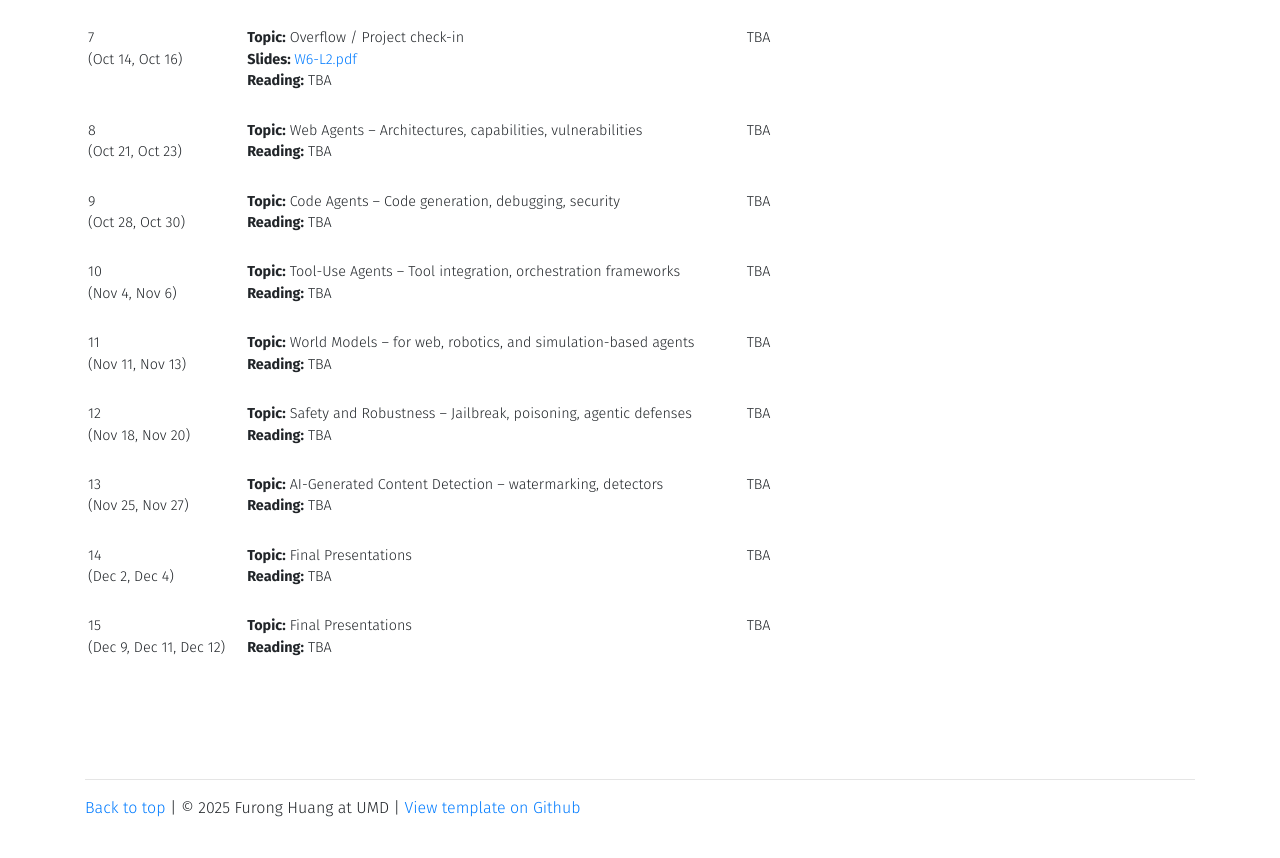
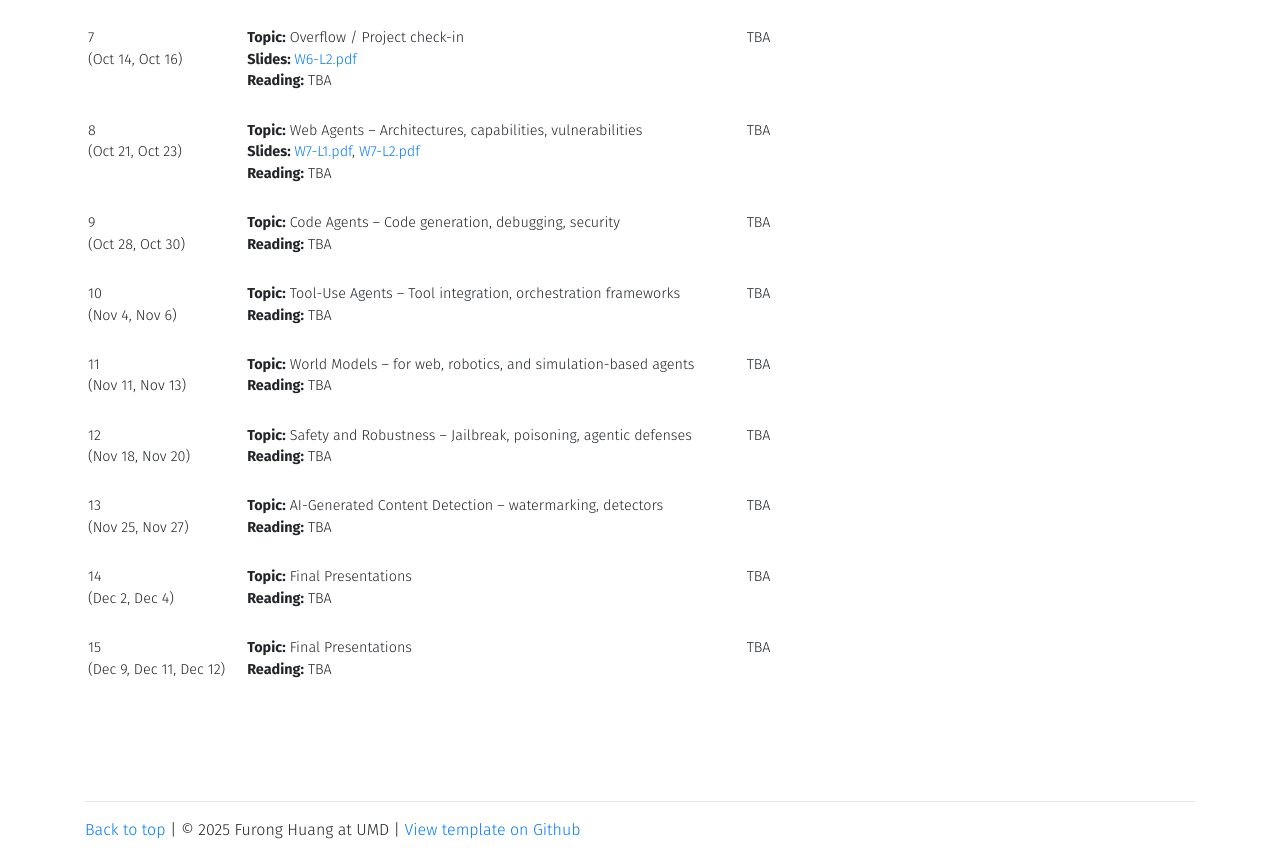
Before and after one commit to umd-huang-lab/cmsc848n-fall2025, a plain HTML site: page schedule.html in a window 1280 px wide. Shown: the part 798-1656 px from the top of the page. Before the commit the page ends 1634 px from the top, so only its background shows below. Drawn offline with nearby package versions, Linux system fonts and the light colour scheme.

Commit message:
update slide W7

```diff
--- a/schedule.html
+++ b/schedule.html
@@ -137,7 +137,9 @@
 
   <tr>
     <td>8<br>(Oct 21, Oct 23)</td>
-    <td><strong>Topic:</strong> Web Agents – Architectures, capabilities, vulnerabilities <br><strong>Reading:</strong> TBA<br>&nbsp;</td>
+    <td><strong>Topic:</strong> Web Agents – Architectures, capabilities, vulnerabilities <br>
+      <strong>Slides: </strong> <a href="materials/W7-WebAgents_Lecture1.pdf">W7-L1.pdf</a>, <a href="materials/W7-WebAgents_Lecture2.pdf">W7-L2.pdf</a><br>
+      <strong>Reading:</strong> TBA<br>&nbsp;</td>
   <td>TBA</td>
   </tr>
 
```
Also changed, not shown: 2 other files.
